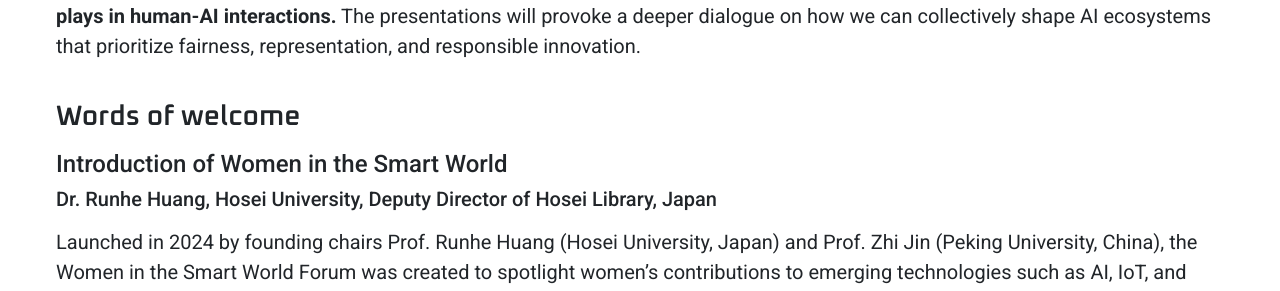
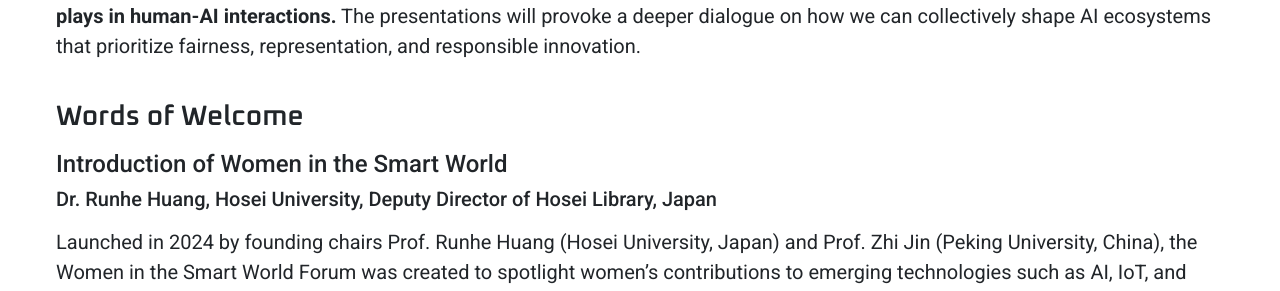
Before and after one commit to IEEE-SWC-2025/IEEE-SWC-2025.github.io, a Jekyll site: the page built from forums/women-in-the-smart-world/index.html, in a window 1280 px wide and 900 px high, scrolled down 3006 px. Shown: the part 157-448 px from the top of the window. Built offline with Jekyll 4.4.1, drawn with Linux system fonts in a browser that asks for light colours.

Commit message:
Updated WSW

```diff
--- a/forums/women-in-the-smart-world/index.html
+++ b/forums/women-in-the-smart-world/index.html
@@ -334,10 +334,10 @@
       </div>
     </div>
     <div>
-      <h3 class="mb-3">Words of welcome</h3>
+      <h3 class="mb-3">Words of Welcome</h3>
       <h4 class="">Introduction of Women in the Smart World</h4>
       <h5 class="fw-medium mb-3">
-        Dr. Runhe Huang, Hosei University, Deputy Director of Hosei Library,
+        Dr. Runhe Huang, Hosei University, Deputy Director of Hosei Library,
         Japan
       </h5>
       <p class="fs-5">
```
